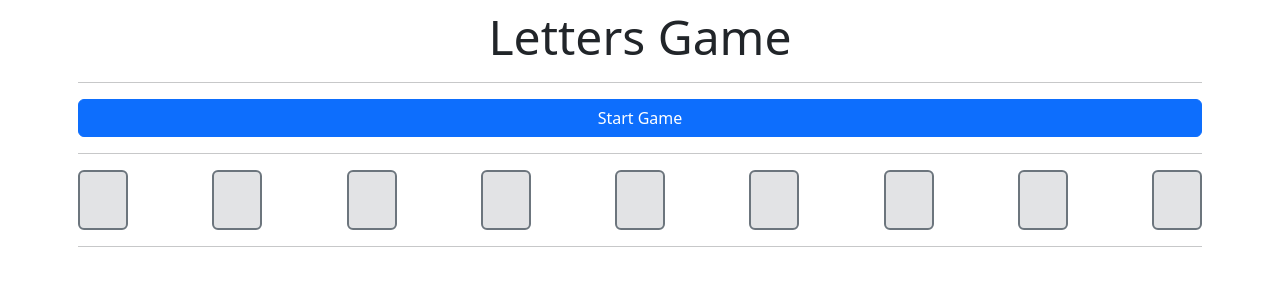
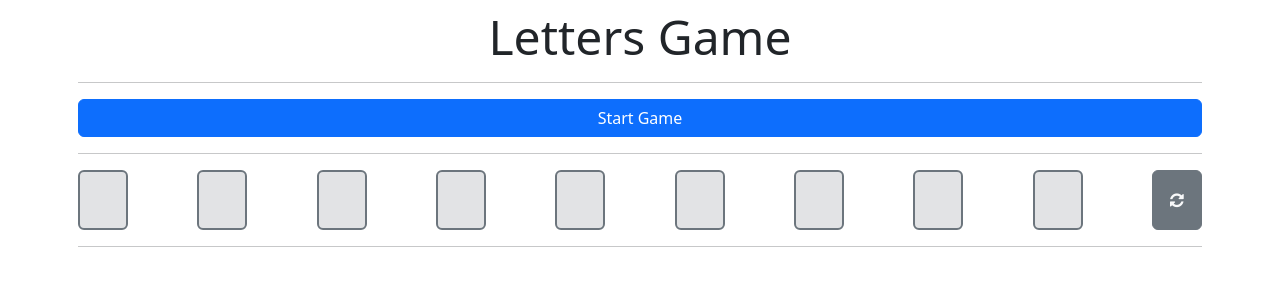
Before and after one commit to mjcwly/reactive-letters-game, an Angular app: page / in a window 1280 px wide. Shown: the top 300 px of the page. Built offline with nearby package versions, Linux system fonts and the light colour scheme.

Commit message:
Added shuffle button next to chosen letter tiles

```diff
--- a/src/app/components/chosen-letters/chosen-letters.component.html
+++ b/src/app/components/chosen-letters/chosen-letters.component.html
@@ -14,4 +14,12 @@
       <span>{{ chosenLetterObj?.letter }}</span>
     </p>
   </div>
+  <button
+    class="btn letter-tile text-center m-0"
+    [ngClass]="
+      isOutOfFocus ? 'btn-secondary text-light' : 'btn-primary text-light'
+    "
+  >
+    <i class="fa fa-refresh"></i>
+  </button>
 </div>
```
